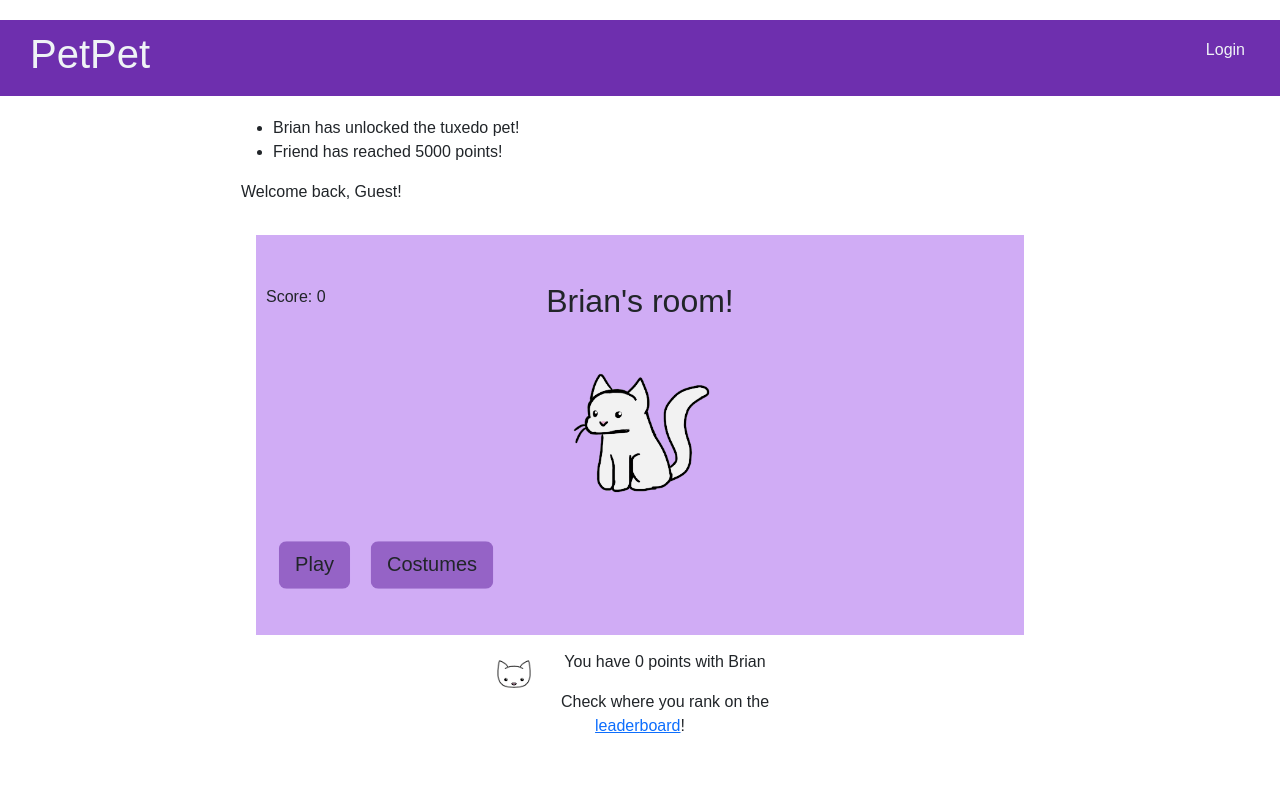
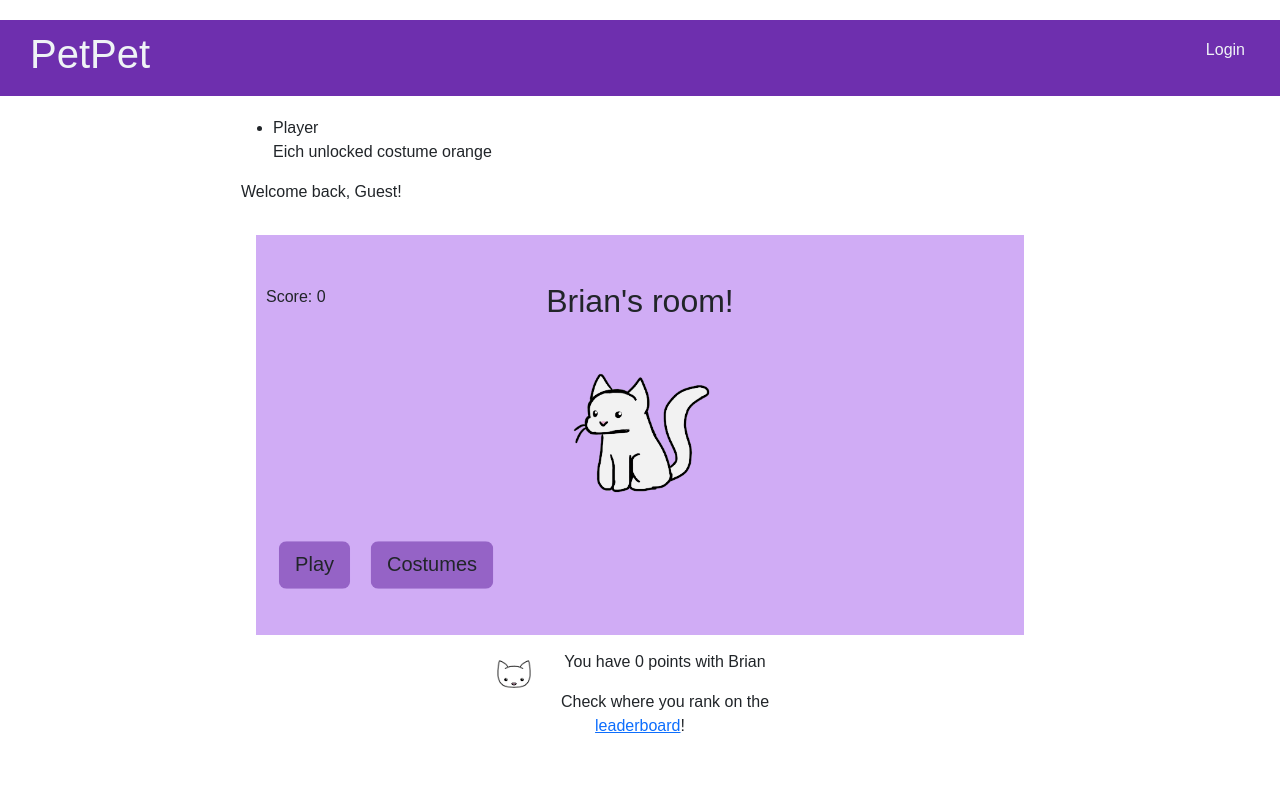
Before and after one commit to StargazerSwing955/260startup, a React (Vite) app: page /play in a window 1280 px wide. Shown: the top 800 px of the page. Built offline with nearby package versions, Linux system fonts and the light colour scheme; a web font is replaced by a local one.

Commit message:
notifications are showing up

```diff
--- /dev/null
+++ b/src/play/notifhandler.jsx
@@ -0,0 +1,51 @@
+import React from 'react';
+
+import { GameEvent, GameNotifier } from './notifications';
+
+export function Players(props) {
+  const userName = props.userName;
+
+  const [events, setEvent] = React.useState([]);
+
+  React.useEffect(() => {
+    GameNotifier.addHandler(handleGameEvent);
+
+    return () => {
+      GameNotifier.removeHandler(handleGameEvent);
+    };
+  }, []);
+
+  function handleGameEvent(event) {
+    setEvent((prevEvents) => {
+      let newEvents = [event, ...prevEvents];
+      if (newEvents.length > 10) {
+        newEvents = newEvents.slice(1, 10);
+      }
+      return newEvents;
+    });
+  }
+
+  function createMessageArray() {
+    const messageArray = [];
+    for (const [i, event] of events.entries()) {
+      let message = 'unknown';
+        message = ` unlocked costume ${event.value.costume}`;
+
+      messageArray.push(
+        <div key={i} className='event'>
+          <span className={'player-event'}>{event.from.split('@')[0]}</span>
+          {message}
+        </div>
+      );
+    }
+    return messageArray;
+  }
+
+  return (
+    <div className='players'>
+      Player
+      <span className='player-name'>{userName}</span>
+      <div id='player-messages'>{createMessageArray()}</div>
+    </div>
+  );
+}
--- a/src/play/notifications.js
+++ b/src/play/notifications.js
@@ -1,11 +1,7 @@
-//copied from Simon
+import { costumes } from "../service";
 
-export function delay(milliseconds) {
-  return new Promise((resolve) => {
-    setTimeout(resolve, milliseconds);
-  });
-}
 
+//mostly copied from Simon
 
 const GameEvent = {
 //   System: 'system',
@@ -30,10 +26,9 @@ class GameEventNotifier {
   constructor() {
     // Simulate chat messages that will eventually come over WebSocket
     setInterval(() => {
-      const score = Math.floor(Math.random() * 3000);
-      const date = new Date().toLocaleDateString();
+      const cosName = costumes[Math.floor(Math.random() * costumes.length)].name;
       const userName = 'Eich';
-      this.broadcastEvent(userName, GameEvent.Score, { name: userName, score: score});
+      this.broadcastEvent(userName, GameEvent.Costume, { name: userName, costume: cosName});
     }, 5000);
   }
 
--- a/src/play/play.jsx
+++ b/src/play/play.jsx
@@ -1,7 +1,7 @@
 import React from 'react';
 import { NavLink } from 'react-router-dom';
 import { changeCostume, updateScore, randomScore } from '../service';
-import { delay, GameEvent, GameNotifier } from './notifications';
+import { Players } from './notifhandler';
 
 export function Play({user, petState, setPetState, score, setScore}) {
 
@@ -32,9 +32,9 @@ export function Play({user, petState, setPetState, score, setScore}) {
    <main>
 
         <div className="play-page-content">
+
         <ul className="notification-list"> {/*<!-- class name lengthed to prevent confusion --> */}
-            <li className="notification">Brian has unlocked the tuxedo pet!</li>
-            <li className="notification">Friend has reached 5000 points!</li>
+            <li className="notification"><Players /></li>
         </ul>
 
         <p>Welcome back, {user?.username || "Guest"}!</p>
--- a/src/service.js
+++ b/src/service.js
@@ -38,13 +38,13 @@ export function changeCostume(score, sprite, icon, petName) {
     return {"petName": petName, "sprite": costumes[index].bodySprite, "icon": costumes[index].headIcon}
 }
 
-const costumes = [ //given different names to avoid confusion
-    {"bodySprite": "../pet_sprites/base_cat.png", "headIcon": "../pet_sprites/base_icon.png", "requiredScore": 0},
-    {"bodySprite": "../pet_sprites/black_cat.png", "headIcon": "../pet_sprites/black_icon.png", "requiredScore": 100},
-    {"bodySprite": "../pet_sprites/orange_cat.png", "headIcon": "../pet_sprites/orange_icon.png", "requiredScore": 250},
-    {"bodySprite": "../pet_sprites/tux_cat.png", "headIcon": "../pet_sprites/tux_icon.png", "requiredScore": 500},
-    {"bodySprite": "../pet_sprites/calico_cat.png", "headIcon": "../pet_sprites/calico_icon.png", "requiredScore": 750},
-    {"bodySprite": "../pet_sprites/crown_cat.png", "headIcon": "../pet_sprites/crown_icon.png", "requiredScore": 1000}
+export const costumes = [ //given different names to avoid confusion
+    {"name": "base", "bodySprite": "../pet_sprites/base_cat.png", "headIcon": "../pet_sprites/base_icon.png", "requiredScore": 0},
+    {"name": "black", "bodySprite": "../pet_sprites/black_cat.png", "headIcon": "../pet_sprites/black_icon.png", "requiredScore": 100},
+    {"name": "orange", "bodySprite": "../pet_sprites/orange_cat.png", "headIcon": "../pet_sprites/orange_icon.png", "requiredScore": 250},
+    {"name": "tuxedo", "bodySprite": "../pet_sprites/tux_cat.png", "headIcon": "../pet_sprites/tux_icon.png", "requiredScore": 500},
+    {"name": "calico", "bodySprite": "../pet_sprites/calico_cat.png", "headIcon": "../pet_sprites/calico_icon.png", "requiredScore": 750},
+    {"name": "crown", "bodySprite": "../pet_sprites/crown_cat.png", "headIcon": "../pet_sprites/crown_icon.png", "requiredScore": 1000}
 ]
 
 export function updateScore(score) {
```
